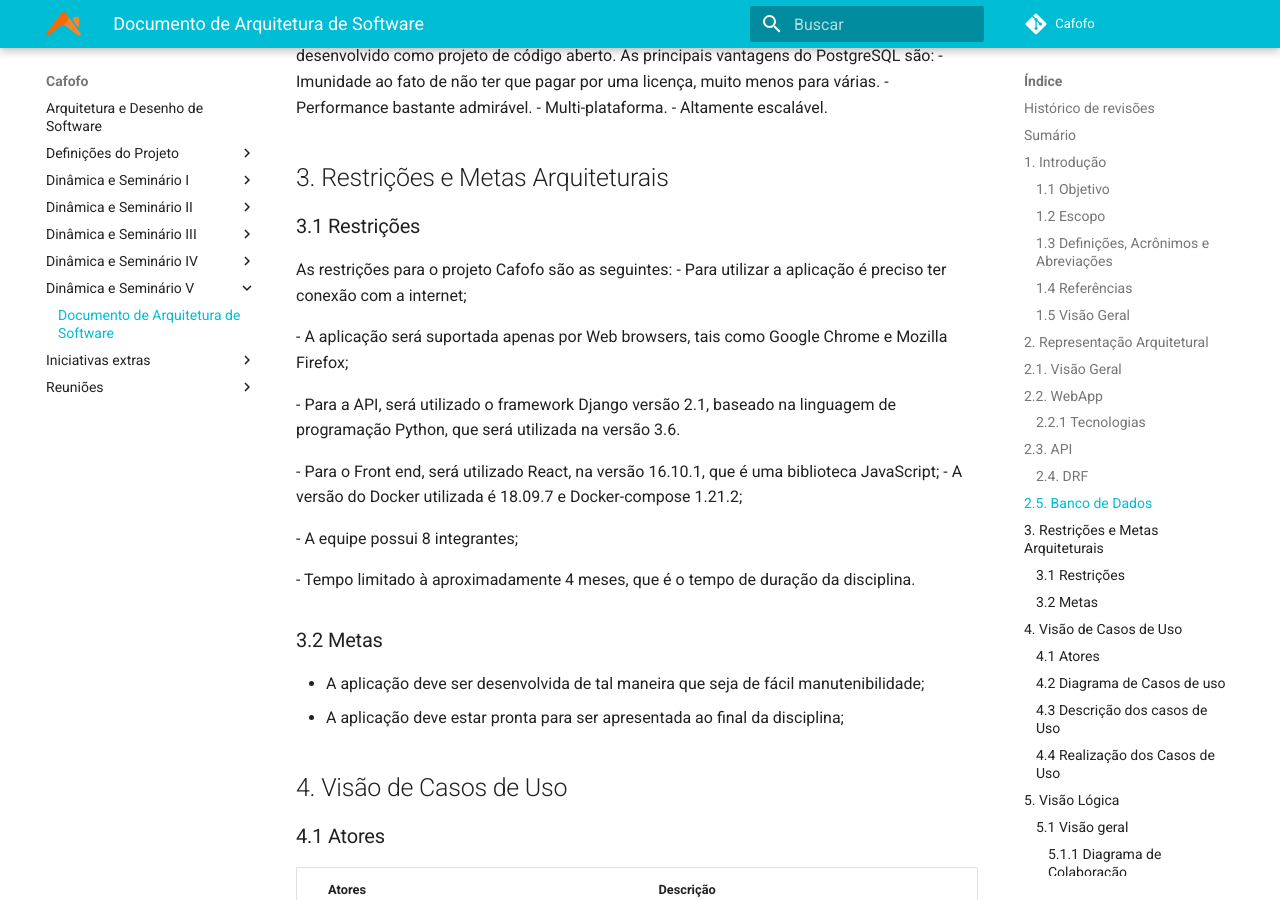
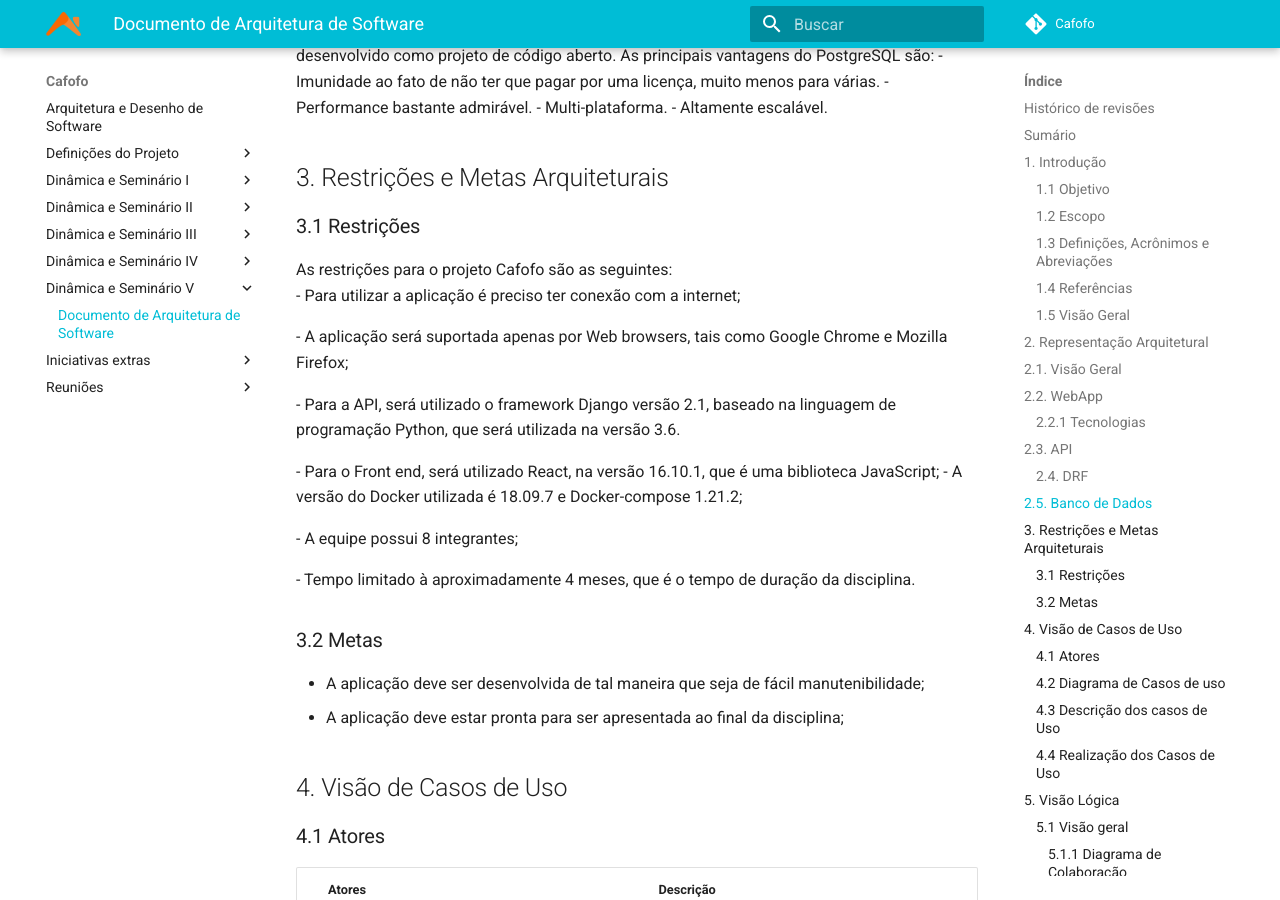
Before and after one commit to desenho-2019/Wiki, an MkDocs documentation site: the page built from docs/Dinâmica e Seminário V/Documento de Arquitetura.md, in a window 1280 px wide and 900 px high, scrolled down 6930 px. Built offline with MkDocs 1.6.1 and Material for MkDocs 9.7.7, drawn with Linux system fonts in a browser that asks for light colours.

```diff
--- a/docs/Dinâmica e Seminário V/Documento de Arquitetura.md
+++ b/docs/Dinâmica e Seminário V/Documento de Arquitetura.md
@@ -140,7 +140,7 @@ O PostgreSQL é um sistema gerenciador de banco de dados objeto relacional (SGBD
 ## 3. Restrições e Metas Arquiteturais
 
 ### 3.1 Restrições
-As restrições para o projeto Cafofo são as seguintes:
+As restrições para o projeto Cafofo são as seguintes:<br>
 - Para utilizar a aplicação é preciso ter conexão com a internet;</p>
 - A aplicação será suportada apenas por Web browsers, tais como Google Chrome e Mozilla Firefox;</p>
 - Para a API, será utilizado o framework Django versão 2.1, baseado na linguagem de programação Python, que será utilizada na versão 3.6.</p>
@@ -211,7 +211,7 @@ O framework Django utiliza a arquitetura MVT(Model, View, Template), que é uma
 
 Com esse diagrama podemos ver as funcionalidades dos principais elementos do software, mostrando a Colaboração dinâmica entre os objetos com ênfase no contexto do sistema.
 
-![Diagrama de Colaboração](../Dinâmica e Seminário III/img/diagrama_colaboracao_v2.png)
+![Diagrama de Colaboração](img/diagrama_colaboracao_v2.png)
 
 ### 5.2 Pacotes Significativos para a Visão de Arquitetural
 #### 5.2.1 Diagrama de Pacotes
```
Also changed, not shown: docs/Dinâmica e Seminário V/img/diagrama_colaboracao_v2.png (added).
